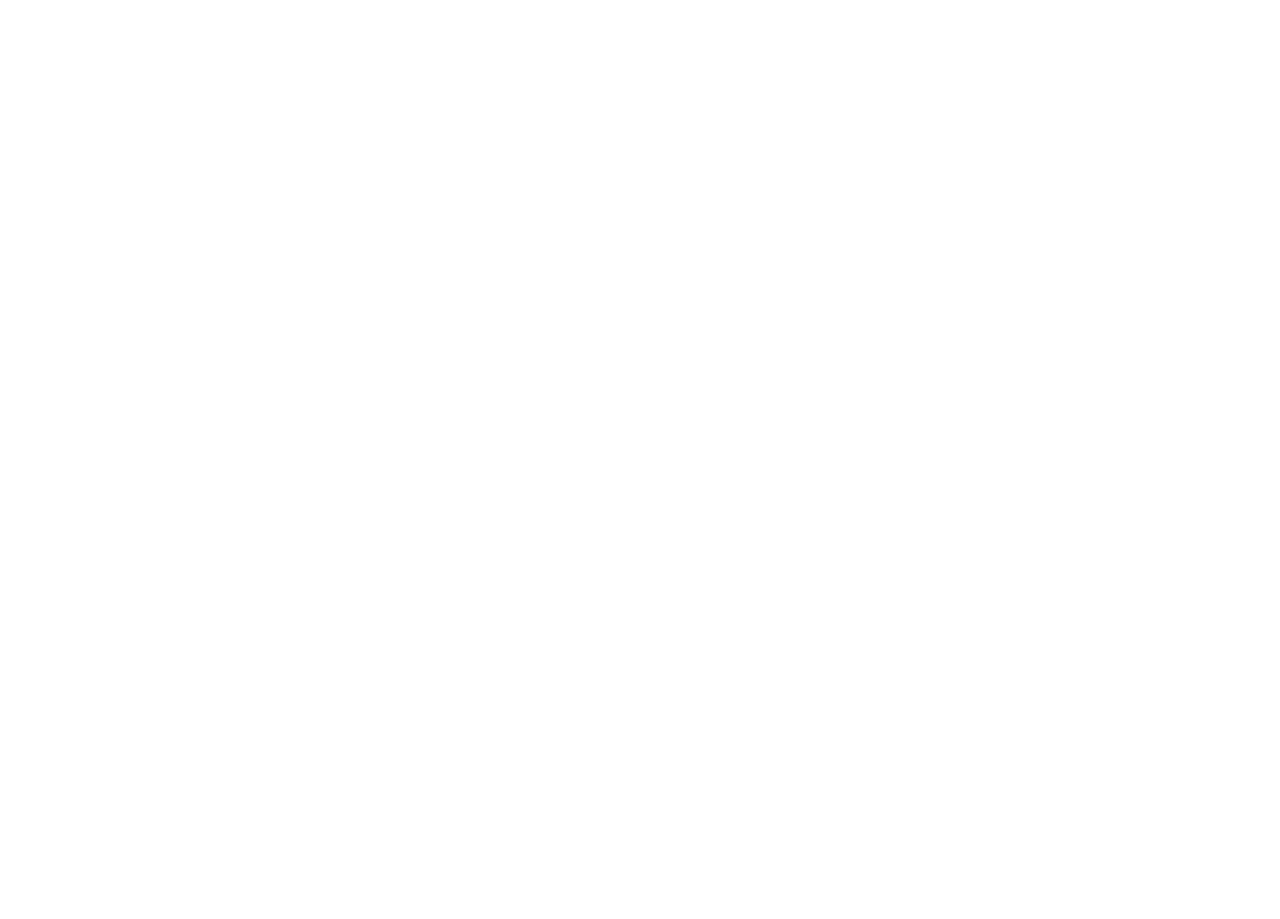
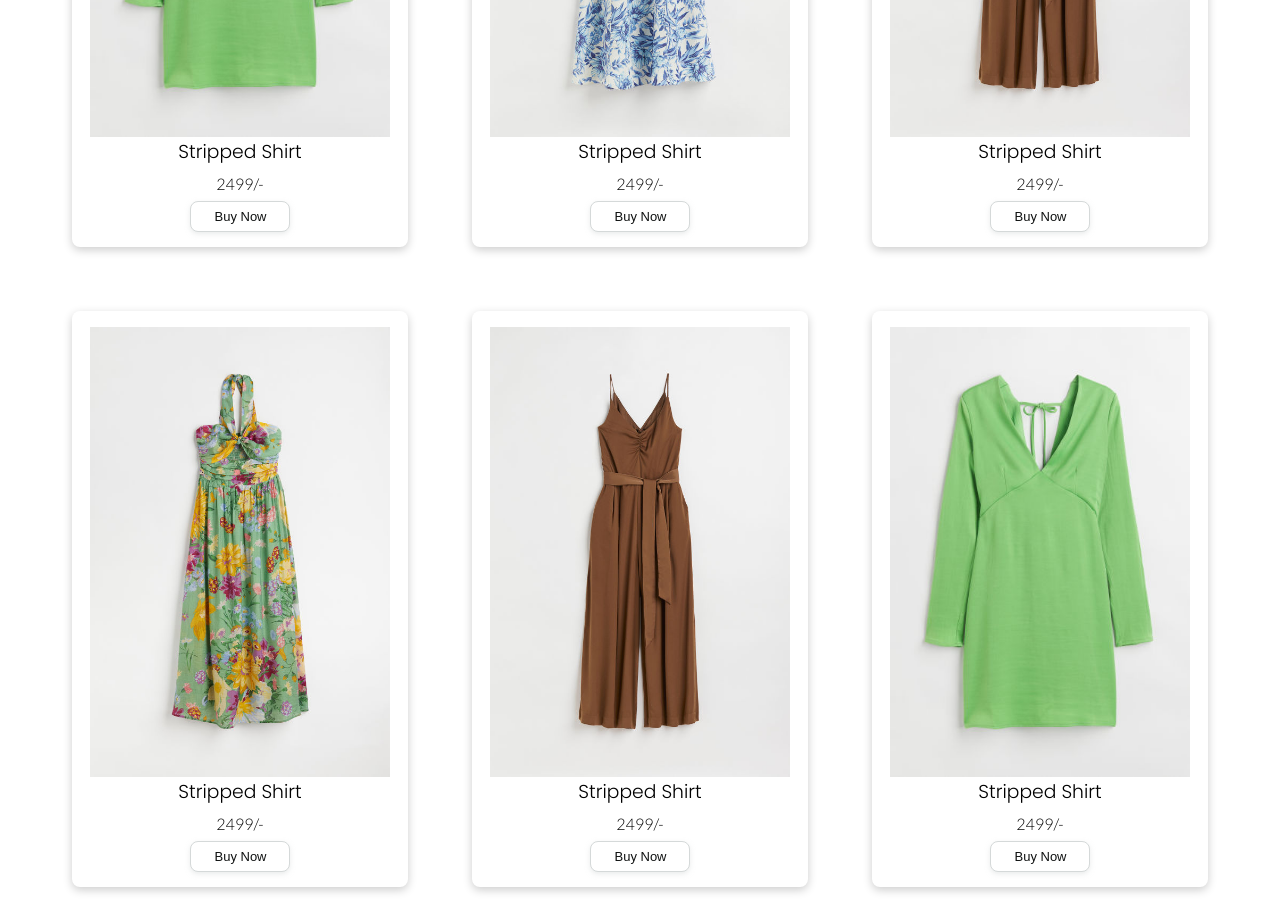
Before and after one commit to StallonesHyper/WTC-Apparels, a React (Create React App) app: page /women in a window 1280 px wide. Shown: the part 420-1339 px from the top of the page. Before the commit the page ends 800 px from the top, so only its background shows below. Built offline with nearby package versions, Linux system fonts and the light colour scheme.

Commit message:
React Router @6 Baked

```diff
--- a/src/App.js
+++ b/src/App.js
@@ -5,6 +5,7 @@ import Navigation from "./Components/Navigation";
 import Womens from "./Routes/Womens";
 import Mens from "./Routes/Mens";
 import Accessories from "./Routes/Accessories";
+import Shop from "./Routes/Shop";
 
 function App() {
   return (
@@ -18,6 +19,7 @@ function App() {
             path="accessories"
             element={<Accessories></Accessories>}
           ></Route>
+          <Route path="shop" element={<Shop></Shop>}></Route>
         </Route>
       </Routes>
     </div>
--- a/src/Components/Card.css
+++ b/src/Components/Card.css
@@ -25,4 +25,6 @@ p {
   padding: 1rem;
   margin: 2rem;
   border-radius: 0.5rem;
+  width: 21rem;
+  height: 36rem;
 }
--- a/src/Components/CardSection.jsx
+++ b/src/Components/CardSection.jsx
@@ -12,13 +12,13 @@ import LadiesFirst from "../ASSETS/LadiesFirst.jpg";
 import LadiesSecond from "../ASSETS/LadiesSecond.jpg";
 import LadiesThird from "../ASSETS/LadiesThird.jpg";
 import LadiesFourth from "../ASSETS/LadiesFourth.jpg";
+import { Link } from "react-router-dom";
 
 import "./CardSection.css";
 function CardSection() {
   return (
     <>
       <h2 className="SectionHeading">Featured Products:</h2>
-      {/* <Divider variant="middle"></Divider> */}
       <div className="CardSection">
         <Card
           productImage={White}
@@ -43,9 +43,10 @@ function CardSection() {
         {/* NOTE: Divider Not Rendering */}
       </div>
       <div className="EndButton">
-        <button className="SeeMore">See More</button>
+        <Link to="/shop" className="Link">
+          <button className="SeeMore">See More</button>
+        </Link>
       </div>
-      {/* <Divider variant="middle" width="2%"></Divider> */}
 
       <h2 className="SectionHeading">Men's Collection:</h2>
       <div className="CardSection">
@@ -72,7 +73,9 @@ function CardSection() {
       </div>
 
       <div className="EndButton">
-        <button className="SeeMore">See More</button>
+        <Link to="/men" className="Link">
+          <button className="SeeMore">See More</button>
+        </Link>
       </div>
 
       <h2 className="SectionHeading">Women's Collection:</h2>
@@ -100,7 +103,9 @@ function CardSection() {
       </div>
 
       <div className="EndButton">
-        <button className="SeeMore">See More</button>
+        <Link to="/women" className="Link">
+          <button className="SeeMore">See More</button>
+        </Link>
       </div>
     </>
   );
--- a/src/Routes/Mens.js
+++ b/src/Routes/Mens.js
@@ -1,9 +1,44 @@
 import React from "react";
+import Card from "../Components/Card";
+import MensFirst from "../ASSETS/MensFirst.jpg";
+import "./Page.Styles/Men.css";
 
 function Mens() {
   return (
     <div className="Mens">
-      <h1>Mens Collection</h1>
+      <Card
+        productImage={MensFirst}
+        productName="Stripped Shirt"
+        productPrice="2499/-"
+      ></Card>
+
+      <Card
+        productImage={MensFirst}
+        productName="Stripped Shirt"
+        productPrice="2499/-"
+      ></Card>
+
+      <Card
+        productImage={MensFirst}
+        productName="Stripped Shirt"
+        productPrice="2499/-"
+      ></Card>
+
+      <Card
+        productImage={MensFirst}
+        productName="Stripped Shirt"
+        productPrice="2499/-"
+      ></Card>
+      <Card
+        productImage={MensFirst}
+        productName="Stripped Shirt"
+        productPrice="2499/-"
+      ></Card>
+      <Card
+        productImage={MensFirst}
+        productName="Stripped Shirt"
+        productPrice="2499/-"
+      ></Card>
     </div>
   );
 }
--- a/src/Routes/Page.Styles/Men.css
+++ b/src/Routes/Page.Styles/Men.css
@@ -0,0 +1,9 @@
+.Mens {
+  /* max-width: 1240px;
+  margin: auto;
+  padding: 0 1rem; */
+  display: flex;
+  justify-content: center;
+  align-items: center;
+  flex-wrap: wrap;
+}
--- a/src/Routes/Page.Styles/Shop.css
+++ b/src/Routes/Page.Styles/Shop.css
@@ -0,0 +1,9 @@
+.Shop {
+  /* max-width: 1240px;
+      margin: auto;
+      padding: 0 1rem; */
+  display: flex;
+  justify-content: center;
+  align-items: center;
+  flex-wrap: wrap;
+}
--- a/src/Routes/Page.Styles/Women.css
+++ b/src/Routes/Page.Styles/Women.css
@@ -0,0 +1,9 @@
+.Womens {
+  /* max-width: 1240px;
+    margin: auto;
+    padding: 0 1rem; */
+  display: flex;
+  justify-content: center;
+  align-items: center;
+  flex-wrap: wrap;
+}
--- a/src/Routes/Shop.js
+++ b/src/Routes/Shop.js
@@ -0,0 +1,52 @@
+import React from "react";
+import Card from "../Components/Card";
+import White from "../ASSETS/White.jpeg";
+import Pink from "../ASSETS/Pink.jpeg";
+import Grey from "../ASSETS/Grey.jpeg";
+import Blue from "../ASSETS/Blue.jpeg";
+
+import "./Page.Styles/Shop.css";
+
+function Shop() {
+  return (
+    <div className="Shop">
+      <Card
+        productImage={White}
+        productName="Relaxed White Hoodie"
+        productPrice="1999/-"
+      ></Card>
+      <Card
+        productImage={Pink}
+        productName="Relaxed Pink Hoodie"
+        productPrice="1999/-"
+      ></Card>
+      <Card
+        productImage={Blue}
+        productName="Relaxed Blue Hoodie"
+        productPrice="1999/-"
+      ></Card>
+      <Card
+        productImage={Grey}
+        productName="Relaxed Grey Hoodie"
+        productPrice="1999/-"
+      ></Card>
+      <Card
+        productImage={Pink}
+        productName="Relaxed Pink Hoodie"
+        productPrice="1999/-"
+      ></Card>
+      <Card
+        productImage={Blue}
+        productName="Relaxed Blue Hoodie"
+        productPrice="1999/-"
+      ></Card>
+      <Card
+        productImage={Grey}
+        productName="Relaxed Grey Hoodie"
+        productPrice="1999/-"
+      ></Card>
+    </div>
+  );
+}
+
+export default Shop;
--- a/src/Routes/Womens.js
+++ b/src/Routes/Womens.js
@@ -1,9 +1,48 @@
 import React from "react";
+import Card from "../Components/Card";
+import LadiesFirst from "../ASSETS/LadiesFirst.jpg";
+import LadiesSecond from "../ASSETS/LadiesSecond.jpg";
+import LadiesThird from "../ASSETS/LadiesThird.jpg";
+import LadiesFourth from "../ASSETS/LadiesFourth.jpg";
+
+import "./Page.Styles/Women.css";
 
 function Womens() {
   return (
-    <div className="Womens-Section">
-      <h1>Women's Collection</h1>
+    <div className="Womens">
+      <Card
+        productImage={LadiesFirst}
+        productName="Stripped Shirt"
+        productPrice="2499/-"
+      ></Card>
+
+      <Card
+        productImage={LadiesSecond}
+        productName="Stripped Shirt"
+        productPrice="2499/-"
+      ></Card>
+
+      <Card
+        productImage={LadiesThird}
+        productName="Stripped Shirt"
+        productPrice="2499/-"
+      ></Card>
+
+      <Card
+        productImage={LadiesFourth}
+        productName="Stripped Shirt"
+        productPrice="2499/-"
+      ></Card>
+      <Card
+        productImage={LadiesThird}
+        productName="Stripped Shirt"
+        productPrice="2499/-"
+      ></Card>
+      <Card
+        productImage={LadiesFirst}
+        productName="Stripped Shirt"
+        productPrice="2499/-"
+      ></Card>
     </div>
   );
 }
```
